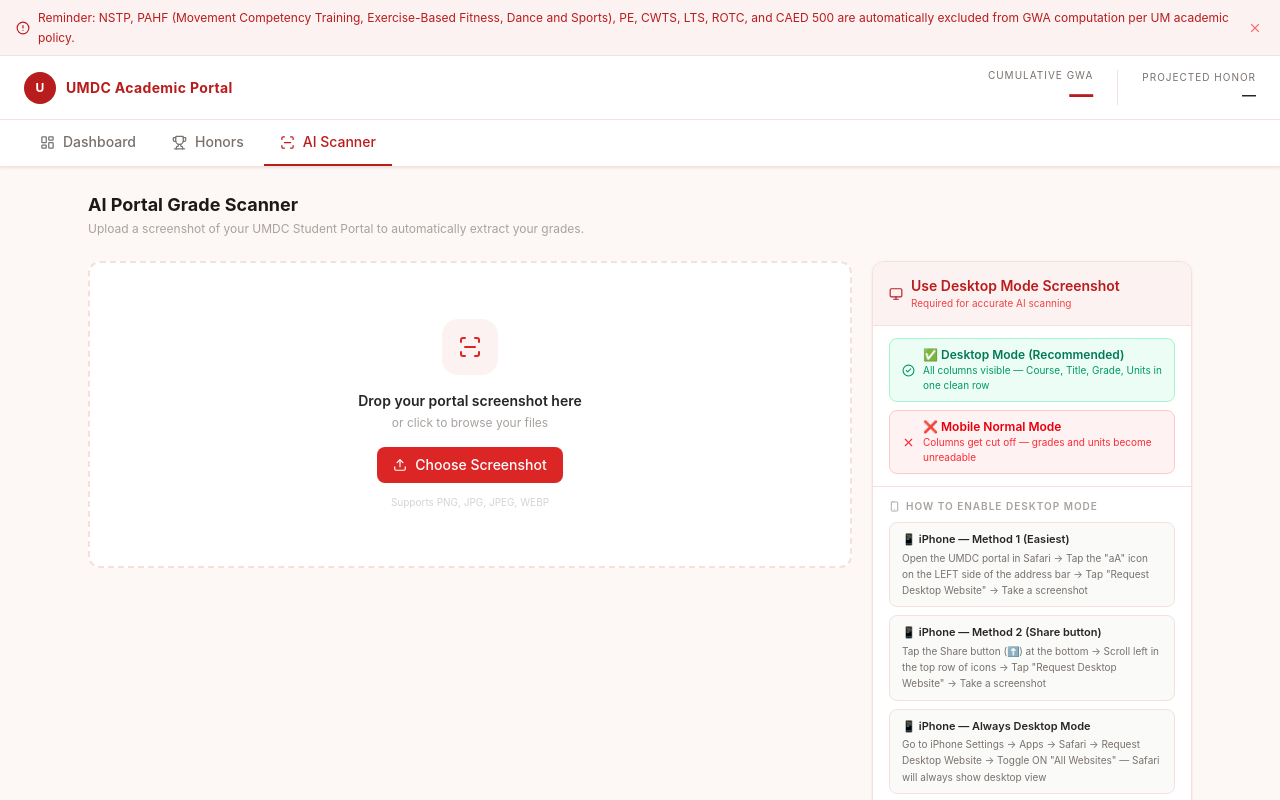
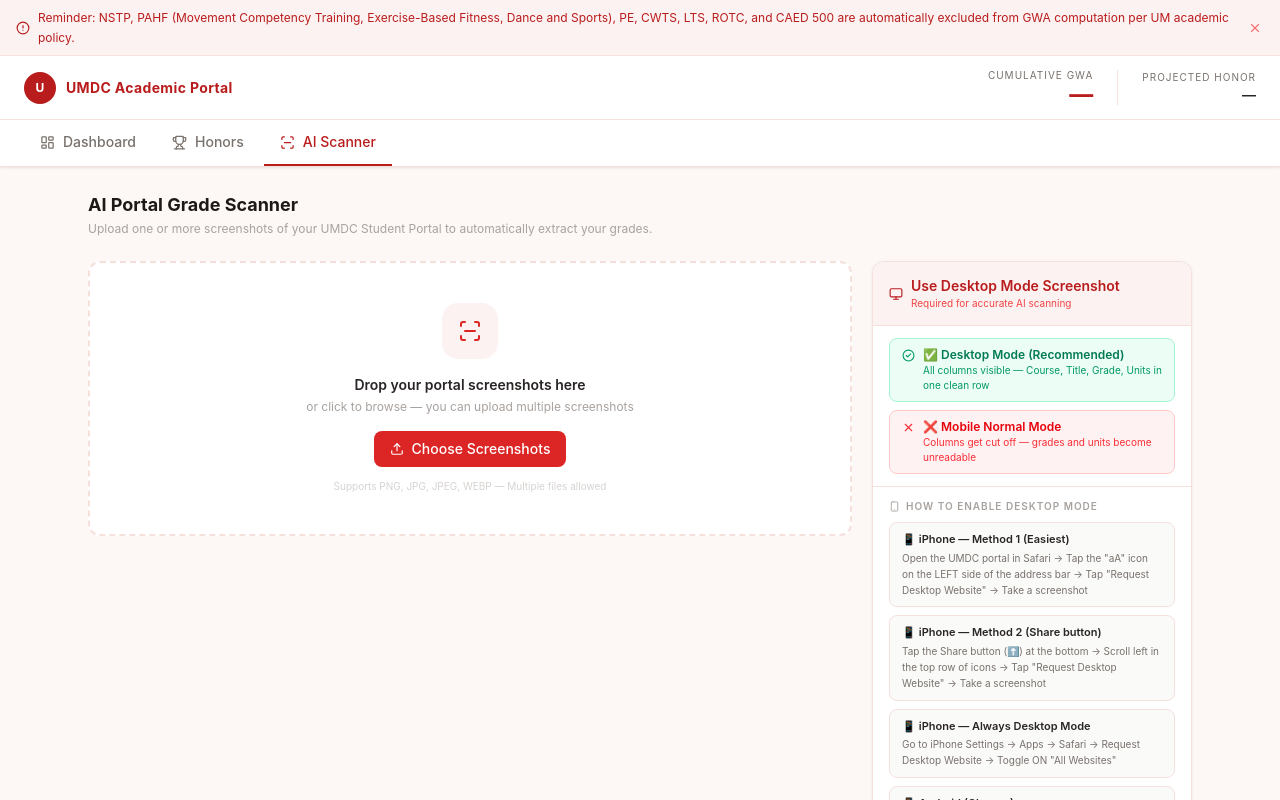
Before and after one commit to JAVCode8/grade-calculator, a React (Vite) app: page /scanner in a window 1280 px wide. Shown: the top 800 px of the page. Built offline with nearby package versions, Linux system fonts and the light colour scheme.

Commit message:
add gemini scanning

```diff
--- a/src/pages/scanner/ScannerPage.tsx
+++ b/src/pages/scanner/ScannerPage.tsx
@@ -12,13 +12,10 @@
   Info,
   ImageIcon,
   X,
+  Plus,
 } from 'lucide-react';
 
 // ─── Types ───────────────────────────────────────────────
-interface ScannerPageProps {
-  onSyncToTerms?: (subjects: ScannedSubject[]) => void;
-}
-
 export interface ScannedSubject {
   name: string;
   grade: number;
@@ -27,69 +24,84 @@
   termLabel: string;
 }
 
+interface UploadedImage {
+  id: string;
+  file: File;
+  preview: string;
+}
+
 // ─── Constants ───────────────────────────────────────────
 const DESKTOP_TIPS = [
   {
-    icon: CheckCircle2,
+    icon:  CheckCircle2,
     color: 'text-emerald-600',
-    bg: 'bg-emerald-50 border-emerald-200',
+    bg:    'bg-emerald-50 border-emerald-200',
     title: 'Include the Header Row',
-    desc: 'Make sure "Course Number / School Year", "Descriptive Title of Course", "Final Grade", and "Unit" columns are fully visible.',
+    desc:  'Make sure "Course Number / School Year", "Descriptive Title of Course", "Final Grade", and "Unit" columns are fully visible.',
   },
   {
-    icon: CheckCircle2,
+    icon:  CheckCircle2,
     color: 'text-emerald-600',
-    bg: 'bg-emerald-50 border-emerald-200',
+    bg:    'bg-emerald-50 border-emerald-200',
     title: 'Include the Term Title',
-    desc: 'The red text block showing the semester and year level (e.g., "1ST SEMESTER 2024-25 | 1ST YEAR-COLLEGE OF COMPUTING EDUCATION") must not be cropped.',
+    desc:  'The red text block showing the semester and year level (e.g., "1ST SEMESTER 2024-25 | 1ST YEAR-COLLEGE OF COMPUTING EDUCATION") must not be cropped.',
   },
   {
-    icon: CheckCircle2,
+    icon:  CheckCircle2,
     color: 'text-emerald-600',
-    bg: 'bg-emerald-50 border-emerald-200',
+    bg:    'bg-emerald-50 border-emerald-200',
     title: 'Use High Resolution',
-    desc: 'Avoid blurry or skewed screenshots. Use a clear desktop or desktop-mode browser screenshot for best results.',
+    desc:  'Avoid blurry or skewed screenshots. Use a clear desktop or desktop-mode browser screenshot for best results.',
   },
   {
-    icon: AlertCircle,
+    icon:  AlertCircle,
     color: 'text-red-500',
-    bg: 'bg-red-50 border-red-200',
+    bg:    'bg-red-50 border-red-200',
     title: 'Avoid Mobile Normal Mode',
-    desc: 'In normal mobile mode, columns get cut off and grades become unreadable. Always use Desktop Mode on your browser.',
+    desc:  'In normal mobile mode, columns get cut off and grades become unreadable. Always use Desktop Mode on your browser.',
   },
 ];
 
 const HOW_TO_DESKTOP_MODE = [
   {
     device: '📱 iPhone — Method 1 (Easiest)',
-    steps: 'Open the UMDC portal in Safari → Tap the "aA" icon on the LEFT side of the address bar → Tap "Request Desktop Website" → Take a screenshot',
+    steps:  'Open the UMDC portal in Safari → Tap the "aA" icon on the LEFT side of the address bar → Tap "Request Desktop Website" → Take a screenshot',
   },
   {
     device: '📱 iPhone — Method 2 (Share button)',
-    steps: 'Tap the Share button (⬆️) at the bottom → Scroll left in the top row of icons → Tap "Request Desktop Website" → Take a screenshot',
+    steps:  'Tap the Share button (⬆️) at the bottom → Scroll left in the top row of icons → Tap "Request Desktop Website" → Take a screenshot',
   },
   {
     device: '📱 iPhone — Always Desktop Mode',
-    steps: 'Go to iPhone Settings → Apps → Safari → Request Desktop Website → Toggle ON "All Websites" — Safari will always show desktop view',
+    steps:  'Go to iPhone Settings → Apps → Safari → Request Desktop Website → Toggle ON "All Websites"',
   },
   {
     device: '📱 Android (Chrome)',
-    steps: 'Tap the 3-dot menu (⋮) at top right → Check "Desktop site" → Take a screenshot',
+    steps:  'Tap the 3-dot menu (⋮) at top right → Check "Desktop site" → Take a screenshot',
   },
   {
     device: '💻 Desktop / Laptop',
-    steps: 'Just take a screenshot normally — you\'re already in desktop mode',
+    steps:  'Just take a screenshot normally — you\'re already in desktop mode',
   },
 ];
 
 // ─── Component ───────────────────────────────────────────
-export default function ScannerPage({ onSyncToTerms }: ScannerPageProps) {
+export default function ScannerPage() {
   const [isDragging, setIsDragging] = useState(false);
-  const [image, setImage] = useState<string | null>(null);
-  const [imageFile, setImageFile] = useState<File | null>(null);
-  const fileInputRef = useRef<HTMLInputElement>(null);
+  const [images, setImages]         = useState<UploadedImage[]>([]);
+  const fileInputRef                = useRef<HTMLInputElement>(null);
 
-  // ── Drag & Drop Handlers ──
+  // ── Hoisted first before any useCallback that uses it ──
+  const handleImageFiles = (files: File[]) => {
+    const validFiles = files.filter(f => f.type.startsWith('image/'));
+    const newImages: UploadedImage[] = validFiles.map(file => ({
+      id:      Math.random().toString(36).slice(2),
+      file,
+      preview: URL.createObjectURL(file),
+    }));
+    setImages(prev => [...prev, ...newImages]);
+  };
+
   const handleDragOver = useCallback((e: React.DragEvent) => {
     e.preventDefault();
     setIsDragging(true);
@@ -102,28 +114,28 @@
   const handleDrop = useCallback((e: React.DragEvent) => {
     e.preventDefault();
     setIsDragging(false);
-    const file = e.dataTransfer.files[0];
-    if (file && file.type.startsWith('image/')) {
-      handleImageFile(file);
-    }
+    const files = Array.from(e.dataTransfer.files);
+    handleImageFiles(files);
   }, []);
 
-  const handleImageFile = (file: File) => {
-    setImageFile(file);
-    const reader = new FileReader();
-    reader.onload = () => setImage(reader.result as string);
-    reader.readAsDataURL(file);
+  const handleFileInput = (e: React.ChangeEvent<HTMLInputElement>) => {
+    const files = Array.from(e.target.files ?? []);
+    if (files.length > 0) handleImageFiles(files);
+    // Reset input so same file can be re-added
+    if (fileInputRef.current) fileInputRef.current.value = '';
   };
 
-  const handleFileInput = (e: React.ChangeEvent<HTMLInputElement>) => {
-    const file = e.target.files?.[0];
-    if (file) handleImageFile(file);
+  const handleRemoveImage = (id: string) => {
+    setImages(prev => {
+      const removed = prev.find(img => img.id === id);
+      if (removed) URL.revokeObjectURL(removed.preview);
+      return prev.filter(img => img.id !== id);
+    });
   };
 
-  const handleRemoveImage = () => {
-    setImage(null);
-    setImageFile(null);
-    if (fileInputRef.current) fileInputRef.current.value = '';
+  const handleClearAll = () => {
+    images.forEach(img => URL.revokeObjectURL(img.preview));
+    setImages([]);
   };
 
   return (
@@ -133,7 +145,8 @@
       <div>
         <h1 className="text-lg font-bold text-warm-900">AI Portal Grade Scanner</h1>
         <p className="text-xs text-warm-400 mt-0.5">
-          Upload a screenshot of your UMDC Student Portal to automatically extract your grades.
+          Upload one or more screenshots of your UMDC Student Portal to
+          automatically extract your grades.
         </p>
       </div>
 
@@ -148,75 +161,125 @@
             onDragOver={handleDragOver}
             onDragLeave={handleDragLeave}
             onDrop={handleDrop}
-            onClick={() => !image && fileInputRef.current?.click()}
-            className={`relative rounded-xl border-2 border-dashed transition-all
-              ${image
-                ? 'border-crimson-200 bg-white cursor-default'
-                : isDragging
-                  ? 'border-crimson-500 bg-crimson-50 cursor-copy scale-[1.01]'
-                  : 'border-blush bg-white hover:border-crimson-300 hover:bg-crimson-50 cursor-pointer'
+            onClick={() => fileInputRef.current?.click()}
+            className={`relative rounded-xl border-2 border-dashed transition-all cursor-pointer
+              ${isDragging
+                ? 'border-crimson-500 bg-crimson-50 scale-[1.01]'
+                : 'border-blush bg-white hover:border-crimson-300 hover:bg-crimson-50'
               }`}
           >
-            {image ? (
-              /* ── Image Preview ── */
-              <div className="relative">
-                <img
-                  src={image}
-                  alt="Portal screenshot"
-                  className="w-full rounded-xl object-contain max-h-[500px]"
-                />
-                <button
-                  onClick={handleRemoveImage}
-                  className="absolute top-3 right-3 p-1.5 bg-white border border-blush rounded-full shadow-warm-sm text-warm-500 hover:text-crimson-600 transition-colors"
-                >
-                  <X size={14} />
-                </button>
-                <div className="absolute bottom-3 left-3 bg-white border border-blush rounded-lg px-3 py-1.5 shadow-warm-sm">
-                  <p className="text-[11px] text-warm-600 font-medium">
-                    {imageFile?.name}
-                  </p>
-                </div>
-              </div>
-            ) : (
-              /* ── Empty State ── */
-              <div className="flex flex-col items-center justify-center py-14 px-6 text-center">
+            <div className="flex flex-col items-center justify-center py-10 px-6 text-center">
               <div className={`w-14 h-14 rounded-2xl flex items-center justify-center mb-4 transition-colors
                 ${isDragging ? 'bg-crimson-100' : 'bg-crimson-50'}`}>
                 <ScanLine size={24} className="text-crimson-600" />
               </div>
               <p className="text-sm font-semibold text-warm-800 mb-1">
-                  {isDragging ? 'Drop your screenshot here' : 'Drop your portal screenshot here'}
+                {isDragging
+                  ? 'Drop your screenshots here'
+                  : 'Drop your portal screenshots here'}
               </p>
               <p className="text-xs text-warm-400 mb-4">
-                  or click to browse your files
+                or click to browse — you can upload multiple screenshots
               </p>
               <div className="flex items-center gap-2 px-4 py-2 bg-crimson-600 hover:bg-crimson-700 text-white rounded-lg transition-colors">
                 <Upload size={14} />
-                  <span className="text-sm font-medium">Choose Screenshot</span>
+                <span className="text-sm font-medium">Choose Screenshots</span>
               </div>
               <p className="text-[10px] text-warm-300 mt-3">
-                  Supports PNG, JPG, JPEG, WEBP
+                Supports PNG, JPG, JPEG, WEBP — Multiple files allowed
               </p>
             </div>
-            )}
           </div>
 
           <input
             ref={fileInputRef}
             type="file"
             accept="image/*"
+            multiple
             onChange={handleFileInput}
             className="hidden"
           />
 
-          {/* Scan Button — shown after image upload */}
-          {image && (
+          {/* ── Uploaded Images Grid ── */}
+          {images.length > 0 && (
+            <div className="flex flex-col gap-3">
+
+              {/* Header */}
+              <div className="flex items-center justify-between">
+                <p className="text-sm font-semibold text-warm-800">
+                  {images.length}{' '}
+                  {images.length === 1 ? 'screenshot' : 'screenshots'} uploaded
+                </p>
+                <div className="flex items-center gap-2">
+                  {/* Add more */}
+                  <button
+                    onClick={() => fileInputRef.current?.click()}
+                    className="flex items-center gap-1.5 px-3 py-1.5 border border-blush text-warm-500 hover:text-crimson-700 hover:border-crimson-300 rounded-lg text-xs font-medium transition-colors"
+                  >
+                    <Plus size={12} />
+                    Add More
+                  </button>
+                  {/* Clear all */}
+                  <button
+                    onClick={handleClearAll}
+                    className="flex items-center gap-1.5 px-3 py-1.5 border border-red-200 text-red-400 hover:text-red-600 hover:border-red-400 rounded-lg text-xs font-medium transition-colors"
+                  >
+                    <X size={12} />
+                    Clear All
+                  </button>
+                </div>
+              </div>
+
+              {/* Image Thumbnails */}
+              <div className="grid grid-cols-1 sm:grid-cols-2 gap-3">
+                {images.map((img, index) => (
+                  <div
+                    key={img.id}
+                    className="relative bg-white rounded-xl border border-blush shadow-warm-sm overflow-hidden"
+                  >
+                    {/* Image number badge */}
+                    <div className="absolute top-2 left-2 z-10 bg-crimson-700 text-white text-[10px] font-bold px-2 py-0.5 rounded-full">
+                      #{index + 1}
+                    </div>
+
+                    {/* Remove button */}
+                    <button
+                      onClick={(e) => {
+                        e.stopPropagation();
+                        handleRemoveImage(img.id);
+                      }}
+                      className="absolute top-2 right-2 z-10 p-1.5 bg-white border border-blush rounded-full shadow-warm-sm text-warm-400 hover:text-crimson-600 transition-colors"
+                    >
+                      <X size={12} />
+                    </button>
+
+                    {/* Preview */}
+                    <img
+                      src={img.preview}
+                      alt={`Screenshot ${index + 1}`}
+                      className="w-full object-contain max-h-64"
+                    />
+
+                    {/* Filename */}
+                    <div className="px-3 py-2 border-t border-blush">
+                      <p className="text-[10px] text-warm-500 truncate">
+                        {img.file.name}
+                      </p>
+                    </div>
+                  </div>
+                ))}
+              </div>
+
+              {/* Scan Button */}
               <button
                 className="w-full flex items-center justify-center gap-2 bg-crimson-700 hover:bg-crimson-800 active:bg-crimson-900 text-white font-semibold py-3 rounded-xl transition-colors"
               >
                 <ScanLine size={16} />
-              Scan & Extract Grades
+                Scan & Extract Grades ({images.length}{' '}
+                {images.length === 1 ? 'image' : 'images'})
               </button>
+
+            </div>
           )}
 
         </div>
@@ -240,8 +303,8 @@
 
             {/* Format Comparison */}
             <div className="px-4 py-3 border-b border-blush flex flex-col gap-2">
-              <div className="flex items-center gap-2 px-3 py-2 bg-emerald-50 border border-emerald-200 rounded-lg">
-                <CheckCircle2 size={13} className="text-emerald-600 shrink-0" />
+              <div className="flex items-start gap-2 px-3 py-2 bg-emerald-50 border border-emerald-200 rounded-lg">
+                <CheckCircle2 size={13} className="text-emerald-600 shrink-0 mt-0.5" />
                 <div>
                   <p className="text-xs font-semibold text-emerald-700">
                     ✅ Desktop Mode (Recommended)
@@ -251,8 +314,8 @@
                   </p>
                 </div>
               </div>
-              <div className="flex items-center gap-2 px-3 py-2 bg-red-50 border border-red-200 rounded-lg">
-                <X size={13} className="text-red-500 shrink-0" />
+              <div className="flex items-start gap-2 px-3 py-2 bg-red-50 border border-red-200 rounded-lg">
+                <X size={13} className="text-red-500 shrink-0 mt-0.5" />
                 <div>
                   <p className="text-xs font-semibold text-red-600">
                     ❌ Mobile Normal Mode
@@ -274,7 +337,10 @@
               </div>
               <div className="flex flex-col gap-2">
                 {HOW_TO_DESKTOP_MODE.map(item => (
-                  <div key={item.device} className="px-3 py-2 bg-warm-50 border border-blush rounded-lg">
+                  <div
+                    key={item.device}
+                    className="px-3 py-2 bg-warm-50 border border-blush rounded-lg"
+                  >
                     <p className="text-[11px] font-semibold text-warm-800 mb-0.5">
                       {item.device}
                     </p>
@@ -323,14 +389,14 @@
             </div>
             <div className="px-4 py-3">
               <p className="text-[10px] text-warm-500 mb-2 leading-relaxed">
-                Your screenshot should look like this — all columns visible in one row:
+                Your screenshot should look like this — all columns visible:
               </p>
               {/* Mock table preview */}
               <div className="rounded-lg border border-blush overflow-hidden text-[9px]">
                 <div className="grid grid-cols-4 bg-warm-50 border-b border-blush px-2 py-1.5">
-                  <span className="font-bold text-warm-600">Course No.</span>
+                  <span className="font-bold text-warm-600">Course</span>
                   <span className="font-bold text-warm-600 col-span-2">Title</span>
-                  <span className="font-bold text-warm-600 text-right">Grade / Unit</span>
+                  <span className="font-bold text-warm-600 text-right">Gr / Unit</span>
                 </div>
                 <div className="px-2 py-1.5 bg-crimson-50 border-b border-blush">
                   <span className="font-bold text-crimson-700 text-[9px]">
@@ -338,18 +404,18 @@
                   </span>
                 </div>
                 {[
-                  { code: 'CCE 101/L', title: 'INTRO TO COMPUTING', grade: '3.5', units: '3.0' },
-                  { code: 'CCE 102/L', title: 'COMPUTER PROG 1', grade: '4.0', units: '3.0' },
-                  { code: 'NSTP 1', title: 'NAT\'L SERVICE TRNG', grade: '3.5', units: '3.0' },
+                  { code: 'CCE 101/L', title: 'INTRO TO COMPUTING',  grade: '3.5', units: '3.0' },
+                  { code: 'CCE 102/L', title: 'COMPUTER PROG 1',     grade: '4.0', units: '3.0' },
+                  { code: 'NSTP 1',    title: 'NAT\'L SERVICE TRNG', grade: '3.5', units: '3.0' },
                 ].map(row => (
                   <div
                     key={row.code}
                     className="grid grid-cols-4 px-2 py-1.5 border-b border-blush last:border-0"
                   >
                     <span className="text-warm-700 font-medium">{row.code}</span>
-                    <span className="text-warm-600 col-span-2">{row.title}</span>
+                    <span className="text-warm-600 col-span-2 truncate">{row.title}</span>
                     <span className="text-crimson-700 font-bold text-right">
-                      {row.grade} / {row.units}
+                      {row.grade}/{row.units}
                     </span>
                   </div>
                 ))}
```
Lines whose indentation alone changed are shown as unchanged.
